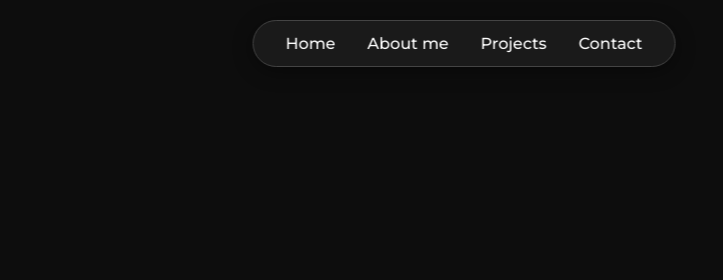
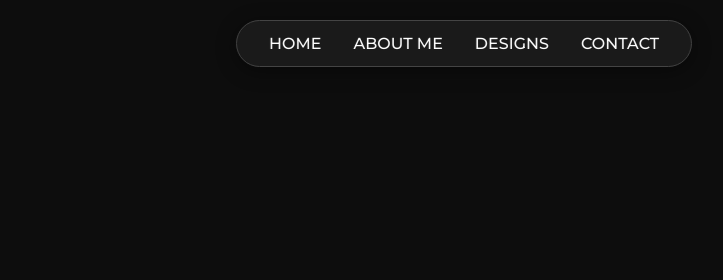
Before and after one commit to raketkroket/portfolio, a plain HTML site: page chatgpt/contact.html in a window 1280 px wide. Shown: the top 280 px of the page, 176-899 px from the left. Drawn offline with Linux system fonts and the light colour scheme; some packages are replaced by stand-ins of ours; a script that the page names is missing; a web font is replaced by a local one.

Commit message:
jason derulo

```diff
--- a/chatgpt/contact.html
+++ b/chatgpt/contact.html
@@ -3,7 +3,7 @@
 <head>
   <meta charset="UTF-8" />
   <meta name="viewport" content="width=device-width, initial-scale=1.0" />
-  <title>Contact | Chassidy Doest</title>
+  <title>CONTACT</title>
   <script type="module" src="https://unpkg.com/@splinetool/viewer@1.9.96/build/spline-viewer.js"></script>
   <link rel="preconnect" href="https://fonts.googleapis.com" />
   <link rel="preconnect" href="https://fonts.gstatic.com" crossorigin />
@@ -72,7 +72,7 @@
 
     /* Geen active styling op hamburger */
 
-    .floating-nav {
+    nav {
       position: fixed;
       top: 20px;
       left: 50%;
@@ -88,16 +88,35 @@
       box-shadow: 0 4px 20px rgba(0, 0, 0, 0.4);
     }
 
-    .floating-nav a {
+    nav a {
       color: white;
       text-decoration: none;
       font-weight: 500;
       font-size: 1rem;
+      transition: all 0.3s ease;
+      position: relative;
       cursor: pointer;
       user-select: none;
-      /* Geen hover effecten */
     }
 
+    nav a::after {
+      content: '';
+      position: absolute;
+      left: 0;
+      bottom: -4px;
+      width: 0%;
+      height: 2px;
+      background-color: #4f46e5;
+      transition: width 0.3s ease;
+    }
+
+    nav a:hover::after {
+      width: 100%;
+    }
+
+    nav a:hover {
+      color: #c3bfff;
+    }
     .hero {
       position: relative;
       width: 100%;
@@ -310,10 +329,10 @@
     </button>
 
     <nav class="floating-nav">
-      <a href="index.html" data-text="Home">Home</a>
-      <a href="about.html" data-text="About me">About me</a>
-      <a href="projects.html" data-text="Projects">Projects</a>
-      <a href="contact.html" data-text="Contact">Contact</a>
+        <a href="index.html" data-text="HOME">HOME</a>
+      <a href="about.html" data-text="ABOUT ME">ABOUT ME</a>
+      <a href="designs.html" data-text="DESIGNS">DESIGNS</a>
+      <a href="contact.html" data-text="CONTACT">CONTACT</a>
     </nav>
   </header>
 
```
Also changed, not shown: chatgpt/about.html (+5 -5 lines), chatgpt/designs.html (renamed from chatgpt/projects.html, +28 -8 lines), chatgpt/index.html (+6 -5 lines).
